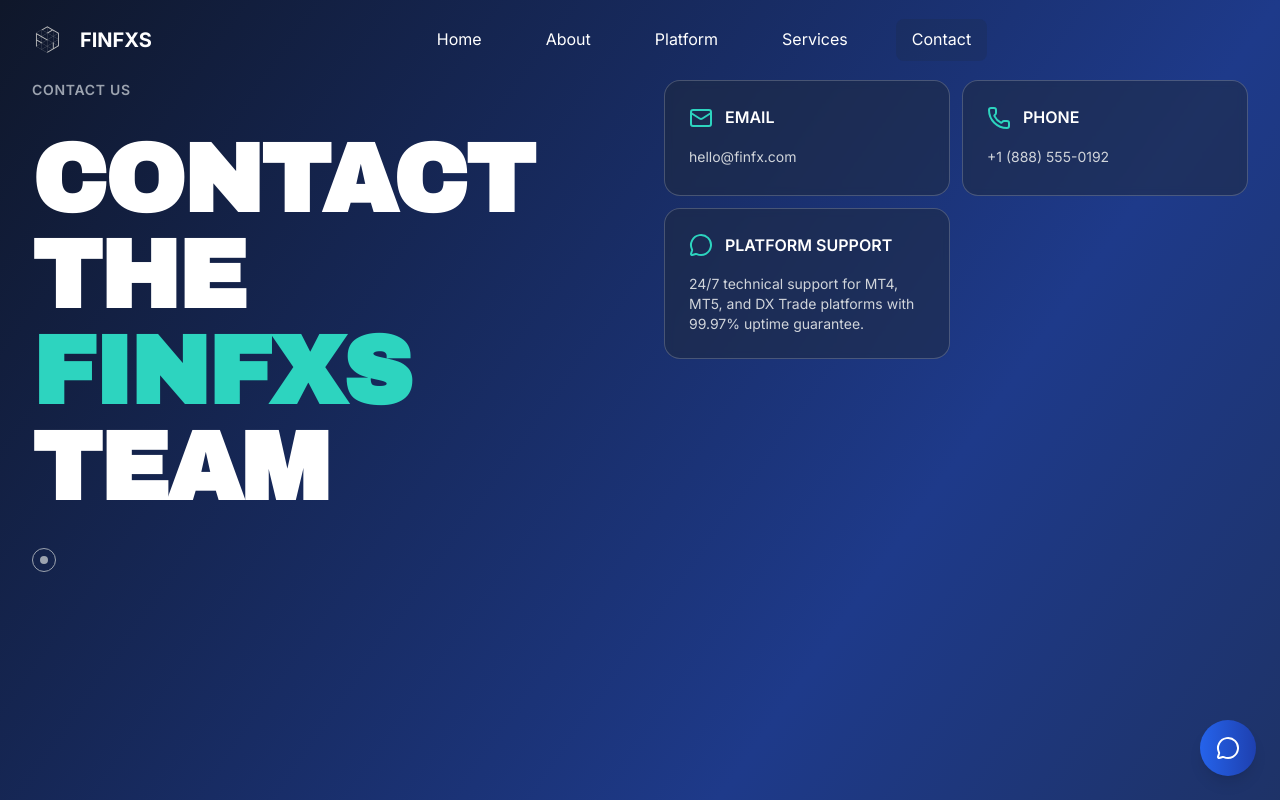
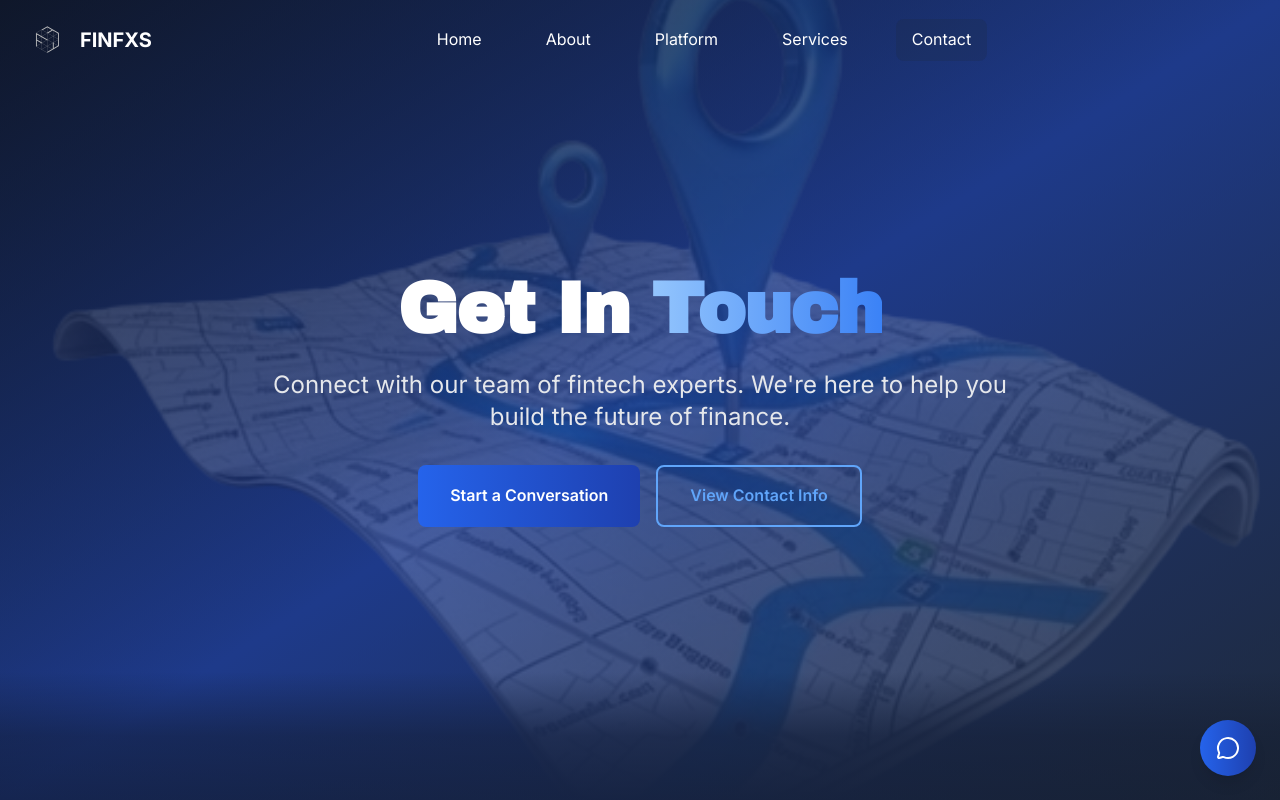
Before and after one commit to nadabd1234/finfxs, a React (Vite) app: page /contact in a window 1280 px wide. Shown: the top 800 px of the page. Built offline with nearby package versions, Linux system fonts and the light colour scheme.

Commit message:
contact us page

```diff
--- a/src/components/ChatWidget.jsx
+++ b/src/components/ChatWidget.jsx
@@ -127,7 +127,7 @@ const ChatWidget = () => {
                   />
                 </div>
                 <div>
-                  <h3 className="font-bold text-sm">FINFXS Assistant</h3>
+                  <h3 className="font-bold text-sm">FINFXS ASSISTANT</h3>
                   <p className="text-xs text-blue-200">Hello there 👋</p>
                 </div>
               </div>
--- a/src/index.css
+++ b/src/index.css
@@ -4,6 +4,14 @@
 @tailwind components;
 @tailwind utilities;
 @layer base {
+    html,
+    body {
+        overflow-x: hidden;
+        max-width: 100vw;
+    }
+    * {
+        box-sizing: border-box;
+    }
      :root {
         --background: 0 0% 100%;
         --foreground: 222.2 84% 4.9%;
--- a/src/pages/Contact/Contact.jsx
+++ b/src/pages/Contact/Contact.jsx
@@ -4,6 +4,7 @@ import { gsap } from 'gsap';
 import { ScrollTrigger } from 'gsap/ScrollTrigger';
 import { useTheme } from '../../context/ThemeContext';
 import { Mail, Phone, MapPin, MessageCircle, Twitter, Github, Linkedin } from 'lucide-react';
+import mapJpeg from '../../assets/svg/map.png';
 
 if (typeof window !== 'undefined') {
   gsap.registerPlugin(ScrollTrigger);
@@ -155,84 +156,101 @@ const Contact = () => {
   ];
 
   return (
+    <>
+      {/* Hero Section with Map Background */}
+      <section className="relative h-screen w-full overflow-hidden bg-gradient-to-br from-slate-900 via-blue-900 to-slate-800 max-w-full">
+        {/* Map Background */}
+        <div
+          className="absolute inset-0 w-full h-full bg-cover bg-center bg-no-repeat opacity-30"
+          style={{
+            backgroundImage: `url(${mapJpeg})`,
+            backgroundSize: 'cover',
+            backgroundPosition: 'center'
+          }}
+        />
+
+        {/* Fade Effect at Bottom */}
+        <div className="absolute bottom-0 left-0 right-0 h-32 bg-gradient-to-t from-slate-900 via-slate-900/80 to-transparent"></div>
+
+        {/* Overlay for better text readability */}
+        <div className="absolute inset-0 bg-gradient-to-br from-slate-900/60 via-blue-900/40 to-slate-800/60"></div>
+
+        {/* Hero Content */}
+        <div className="relative z-10 h-full flex items-center justify-center">
+          <div className="text-center max-w-4xl px-4 sm:px-6 lg:px-8 w-full">
+            <motion.h1
+              className="text-5xl md:text-6xl lg:text-7xl font-extrabold text-white mb-6 leading-tight"
+              initial={{ opacity: 0, y: 30 }}
+              animate={{ opacity: 1, y: 0 }}
+              transition={{ duration: 0.8 }}
+            >
+              Get In <span className="bg-gradient-to-r from-blue-300 to-blue-500 bg-clip-text text-transparent">Touch</span>
+            </motion.h1>
+            <motion.p
+              className="text-xl md:text-2xl text-gray-200 mb-8 leading-relaxed max-w-3xl mx-auto"
+              initial={{ opacity: 0, y: 30 }}
+              animate={{ opacity: 1, y: 0 }}
+              transition={{ duration: 0.8, delay: 0.2 }}
+            >
+              Connect with our team of fintech experts. We're here to help you build the future of finance.
+            </motion.p>
+            <motion.div
+              className="flex flex-col sm:flex-row gap-4 justify-center"
+              initial={{ opacity: 0, y: 30 }}
+              animate={{ opacity: 1, y: 0 }}
+              transition={{ duration: 0.8, delay: 0.4 }}
+            >
+              <button
+                onClick={() => document.getElementById('contact-form').scrollIntoView({ behavior: 'smooth' })}
+                className="px-8 py-4 bg-gradient-to-r from-blue-600 to-blue-800 hover:from-blue-700 hover:to-blue-900 text-white font-semibold rounded-lg transition-all duration-300 hover:scale-105"
+              >
+                Start a Conversation
+              </button>
+              <button
+                onClick={() => document.getElementById('contact-info').scrollIntoView({ behavior: 'smooth' })}
+                className="px-8 py-4 border-2 border-blue-400 text-blue-400 hover:bg-blue-400 hover:text-slate-900 font-semibold rounded-lg transition-all duration-300"
+              >
+                View Contact Info
+              </button>
+            </motion.div>
+          </div>
+        </div>
+      </section>
+
+      {/* Main Contact Section */}
       <section
         ref={sectionRef}
         id="contact"
-      className="relative bg-gradient-to-br from-slate-900 via-blue-900 to-slate-800 min-h-screen flex items-center"
+        className="relative bg-gradient-to-br from-slate-900 via-blue-900 to-slate-800 w-full max-w-full overflow-x-hidden"
       >
-      <div className="relative z-10 w-full max-w-7xl mx-auto px-4 sm:px-6 lg:px-8 py-20">
-        {/* Main hero layout - large heading left, contact cards right */}
-        <div className="grid grid-cols-1 lg:grid-cols-2 gap-12 items-start min-h-[80vh] mb-16">
-          {/* Left side - Large heading */}
-          <motion.div
-            className="animate-on-scroll"
-            initial={{ opacity: 0, x: -50 }}
-            whileInView={{ opacity: 1, x: 0 }}
-            transition={{ duration: 0.8 }}
-            viewport={{ once: true }}
-          >
-            <div className="text-left">
-              <p className="text-sm font-semibold text-gray-400 uppercase tracking-wider mb-8">
-              CONTACT US
-              </p>
-              <h1 className="text-6xl md:text-7xl lg:text-8xl font-extrabold text-white leading-tight mb-8">
-                CONTACT<br />
-                THE <span className="text-teal-400">FINFXS</span><br />
-                TEAM
-              </h1>
-              <div className="flex items-center text-gray-400 text-sm">
-                <div className="w-6 h-6 rounded-full border border-gray-400 flex items-center justify-center mr-3">
-                  <div className="w-2 h-2 bg-gray-400 rounded-full"></div>
+
+        {/* Round Icons Section */}
+        <div className="relative z-10 w-full max-w-7xl mx-auto px-4 sm:px-6 lg:px-8 py-8">
+          <div className="flex justify-center items-center space-x-4 sm:space-x-6 md:space-x-8 lg:space-x-12 flex-wrap gap-4">
+            {/* Icon 1 */}
+            <div className="w-20 h-20 bg-gradient-to-br from-blue-500 to-blue-700 rounded-full flex items-center justify-center shadow-lg hover:shadow-xl transition-all duration-300 hover:scale-110">
+              <Mail className="w-8 h-8 text-white" />
             </div>
 
-              </div>
-            </div>
-          </motion.div>
-
-          {/* Right side - Contact info grid */}
-          <motion.div
-            className="animate-on-scroll"
-            initial={{ opacity: 0, x: 50 }}
-            whileInView={{ opacity: 1, x: 0 }}
-            transition={{ duration: 0.8, delay: 0.2 }}
-            viewport={{ once: true }}
-          >
-            <div className="grid grid-cols-1 md:grid-cols-2 gap-3">
-              {/* Email Card */}
-              <div className="bg-slate-800/50 backdrop-blur-sm border border-white/20 rounded-2xl p-6 hover:bg-slate-800/70 transition-all duration-300">
-                <div className="flex items-center mb-4">
-                  <Mail className="w-6 h-6 text-teal-400 mr-3" />
-                  <span className="text-white font-semibold">EMAIL</span>
-                </div>
-                <div className="text-gray-300 text-sm mb-1">hello@finfx.com</div>
+            {/* Icon 2 */}
+            <div className="w-20 h-20 bg-gradient-to-br from-teal-500 to-teal-700 rounded-full flex items-center justify-center shadow-lg hover:shadow-xl transition-all duration-300 hover:scale-110">
+              <Phone className="w-8 h-8 text-white" />
             </div>
 
-
-              {/* Phone Card */}
-              <div className="bg-slate-800/50 backdrop-blur-sm border border-white/20 rounded-2xl p-6 hover:bg-slate-800/70 transition-all duration-300">
-                <div className="flex items-center mb-4">
-                  <Phone className="w-6 h-6 text-teal-400 mr-3" />
-                  <span className="text-white font-semibold">PHONE</span>
-                </div>
-                <div className="text-gray-300 text-sm">+1 (888) 555-0192</div>
+            {/* Icon 3 */}
+            <div className="w-20 h-20 bg-gradient-to-br from-purple-500 to-purple-700 rounded-full flex items-center justify-center shadow-lg hover:shadow-xl transition-all duration-300 hover:scale-110">
+              <MessageCircle className="w-8 h-8 text-white" />
             </div>
 
-              {/* Platform Support Card */}
-              <div className="bg-slate-800/50 backdrop-blur-sm border border-white/20 rounded-2xl p-6 hover:bg-slate-800/70 transition-all duration-300">
-                <div className="flex items-center mb-4">
-                  <MessageCircle className="w-6 h-6 text-teal-400 mr-3" />
-                  <span className="text-white font-semibold">PLATFORM SUPPORT</span>
-                </div>
-                <div className="text-gray-300 text-sm">
-                  24/7 technical support for MT4, MT5, and DX Trade platforms with 99.97% uptime guarantee.
+            {/* Icon 4 */}
+            <div className="w-20 h-20 bg-gradient-to-br from-green-500 to-green-700 rounded-full flex items-center justify-center shadow-lg hover:shadow-xl transition-all duration-300 hover:scale-110">
+              <MapPin className="w-8 h-8 text-white" />
             </div>
           </div>
         </div>
-          </motion.div>
-        </div>
 
         {/* Contact Form and Location Section - Integrated into main layout */}
-        <div className="relative z-10 w-full max-w-7xl mx-auto">
+        <div id="contact-form" className="relative z-10 w-full max-w-7xl mx-auto">
                 {submitted && (
                   <div className="mb-6 max-w-3xl mx-auto rounded-xl border border-green-500/40 bg-green-500/10 text-green-200 px-4 py-3 text-center">
                     ✅ Message sent successfully! Our team will get back to you within 24 hours.
@@ -452,6 +470,7 @@ const Contact = () => {
 
           {/* Right column: Map + Social */}
           <motion.div
+            id="contact-info"
             className="animate-on-scroll"
             initial={{ opacity: 0, x: 50 }}
             whileInView={{ opacity: 1, x: 0 }}
@@ -552,8 +571,8 @@ const Contact = () => {
           </div>
         </motion.div>
       </div>
-      </div>
     </section>
+    </>
   );
 };
 
```
Also changed, not shown: src/assets/svg/map.png (added). Lines whose indentation alone changed are shown as unchanged.
